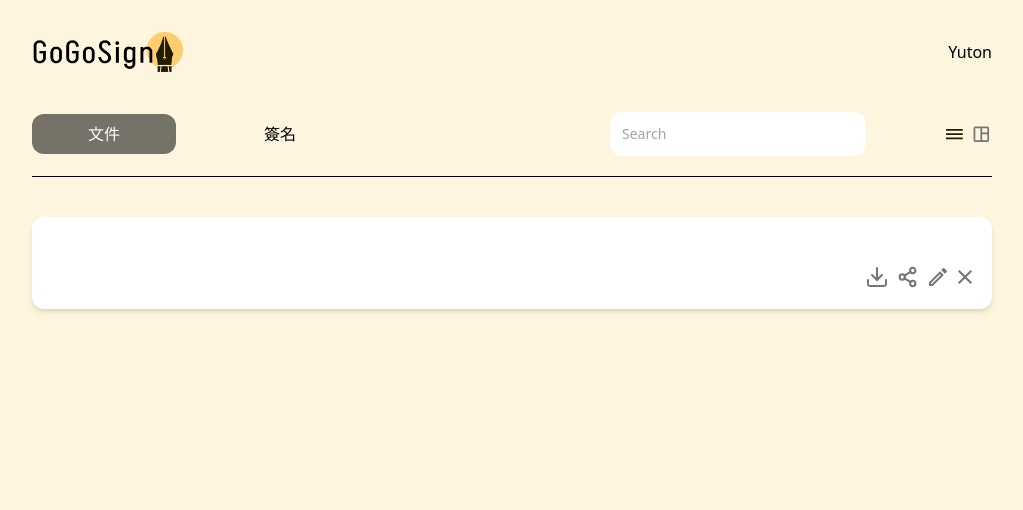
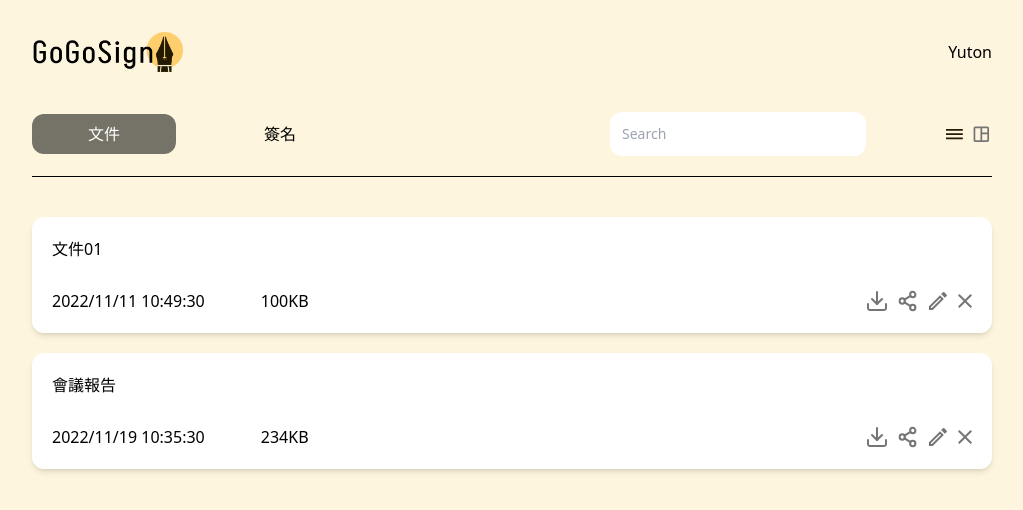
Before and after one commit to jon111rock/gogosign, a React (Vite) app: page /manage in a window 1280 px wide. Shown: the top 510 px of the page, without its empty margins (128-1151 px from the left). Built offline with nearby package versions, Linux system fonts and the light colour scheme.

Commit message:
feat: apply signedFiles mock data

```diff
--- a/src/components/ManageFileCard.jsx
+++ b/src/components/ManageFileCard.jsx
@@ -7,7 +7,7 @@ const ManageFileCard = ({ item = {} }) => {
 			<span>{item.name}</span>
 			<div className='flex justify-between'>
 				<div>
-					<span className='mr-14'>{item.creatAt}</span>
+					<span className='mr-14'>{item.createAt}</span>
 					<span>{item.fileSize}</span>
 				</div>
 				<div className='flex items-center gap-2'>
--- a/src/mocks/signedFiles.js
+++ b/src/mocks/signedFiles.js
@@ -1,11 +1,13 @@
 export default {
 	data: [
 		{
+			id: '12345',
 			name: '文件01',
 			createAt: '2022/11/11 10:49:30',
 			fileSize: '100KB',
 		},
 		{
+			id: '24567',
 			name: '會議報告',
 			createAt: '2022/11/19 10:35:30',
 			fileSize: '234KB',
--- a/src/pages/Manage/Manage.jsx
+++ b/src/pages/Manage/Manage.jsx
@@ -1,9 +1,13 @@
+import { useState } from 'react';
 import ManageFileCard from '@/components/ManageFileCard';
 import Icon from '@/components/Icon';
 
+import signedFiles from '@/mocks/signedFiles'; // mock data
 import logoImage from '@/assets/gogosign-logo.png';
 
 const Manage = () => {
+	const [items] = useState(signedFiles.data);
+
 	return (
 		<div className='h-screen bg-gogosign-light-yellow'>
 			<div className='pt-8 w-3/4 m-auto'>
@@ -29,7 +33,11 @@ const Manage = () => {
 				<hr />
 				{/* files list */}
 				<div className='flex flex-col gap-5 mt-10'>
-					<ManageFileCard></ManageFileCard>
+					{
+						items.map(item => (
+							<ManageFileCard key={item.id} item={item}></ManageFileCard>
+						))
+					}
 				</div>
 			</div>
 		</div>
```
